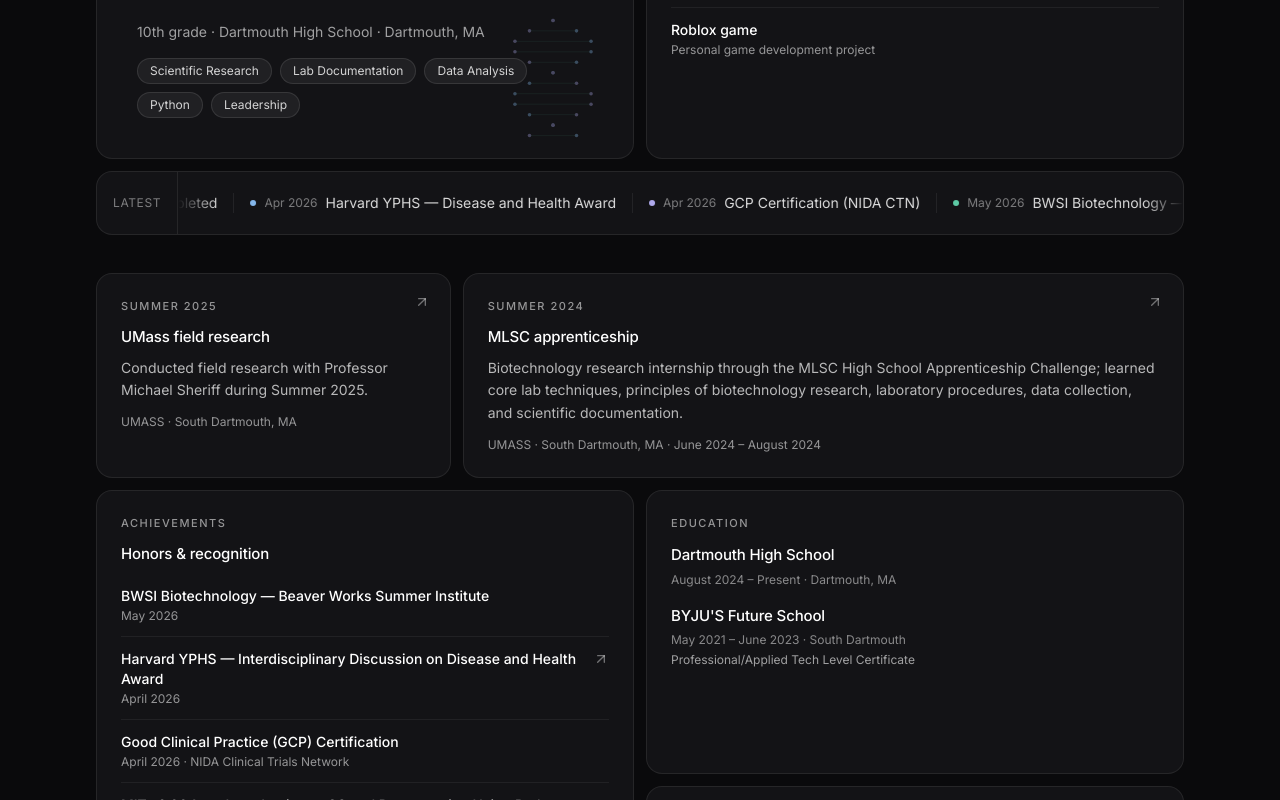
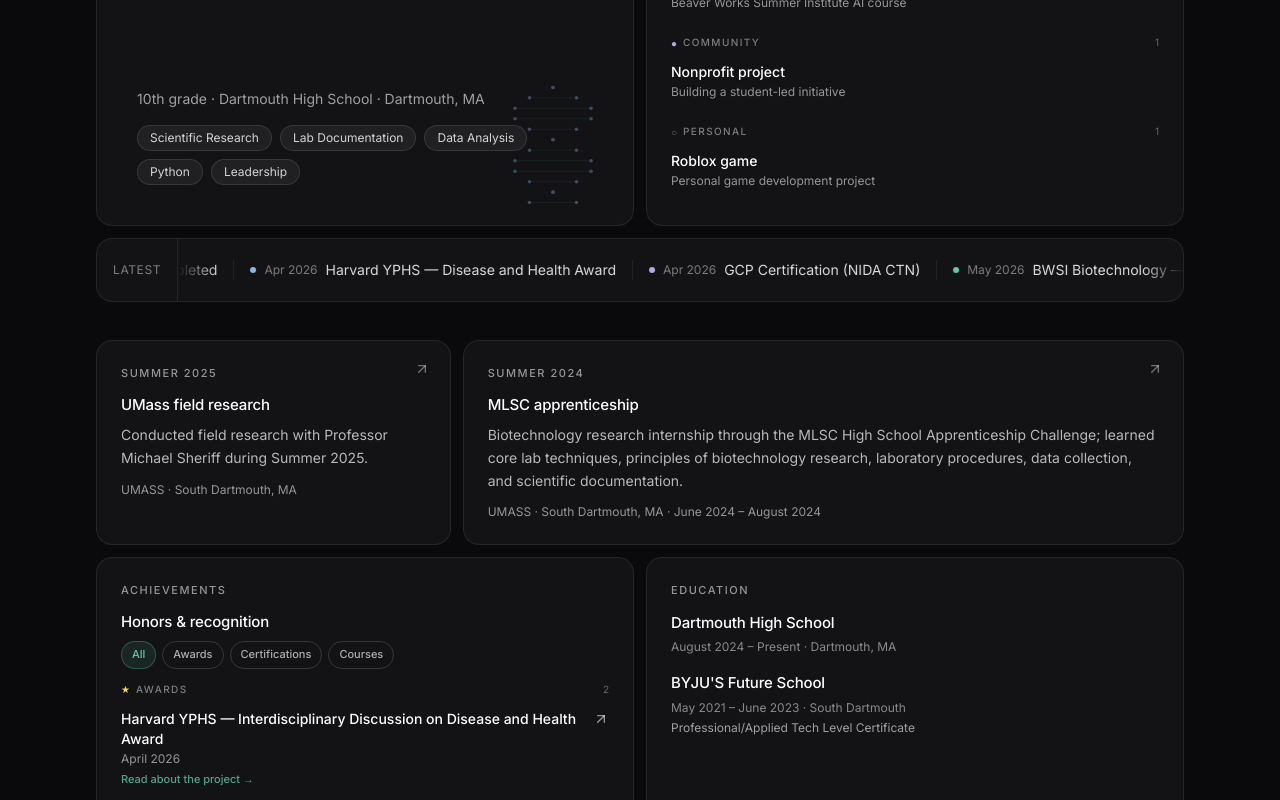
Before and after one commit to binary-code-978/Adam-portfolio, a Next.js app: page / in a window 1280 px wide. Shown: the part 360-1160 px from the top of the page. Built offline with nearby package versions, Linux system fonts and the light colour scheme.

Commit message:
feat(phase 3): wire SectionedList into currently-working-on and achievements cards

```diff
--- a/app/components/cards/AchievementsCard.tsx
+++ b/app/components/cards/AchievementsCard.tsx
@@ -1,7 +1,10 @@
-import Link from "next/link";
-import { ArrowUpRight } from "lucide-react";
 import { Card } from "../Card";
-import { achievements } from "@/lib/resume";
+import { achievements, type AchievementCategory } from "@/lib/resume";
+import {
+  SectionedList,
+  type SectionedListGroup,
+  type SectionedListItem,
+} from "../SectionedList";
 
 interface AchievementsCardProps {
   className?: string;
@@ -9,11 +12,50 @@
   id?: string;
 }
 
+const groups: SectionedListGroup<AchievementCategory>[] = [
+  { category: "award", label: "Awards", accentHex: "#FCD34D", icon: "★" },
+  {
+    category: "certification",
+    label: "Certifications",
+    accentHex: "#5DCAA5",
+    icon: "✓",
+  },
+  {
+    category: "course",
+    label: "Courses & Programs",
+    accentHex: "#85B7EB",
+    icon: "◐",
+  },
+];
+
+const filters: ReadonlyArray<{
+  value: AchievementCategory | "all";
+  label: string;
+}> = [
+  { value: "all", label: "All" },
+  { value: "award", label: "Awards" },
+  { value: "certification", label: "Certifications" },
+  { value: "course", label: "Courses" },
+];
+
 export function AchievementsCard({
   className = "",
   index = 0,
   id,
 }: AchievementsCardProps) {
+  const items: SectionedListItem<AchievementCategory>[] = achievements.map(
+    (achievement) => ({
+      id: achievement.title,
+      title: achievement.title,
+      detail: `${achievement.date}${
+        achievement.issuer ? ` · ${achievement.issuer}` : ""
+      }`,
+      category: achievement.category,
+      href: achievement.href,
+      ctaLabel: achievement.href ? "Read about the project →" : undefined,
+    })
+  );
+
   return (
     <Card
       id={id}
@@ -22,46 +64,12 @@
       className={className}
       index={index}
     >
-      <ul className="flex flex-col">
-        {achievements.map((item, i) => {
-          const dividerClass = i > 0 ? "border-t border-white/[0.06]" : "";
-          const meta = (
-            <div className="mt-0.5 text-xs text-white/55">
-              {item.date}
-              {item.issuer ? ` · ${item.issuer}` : ""}
-            </div>
-          );
-
-          if (item.href) {
-            return (
-              <li key={item.title} className={dividerClass}>
-                <Link
-                  href={item.href}
-                  className="group flex cursor-pointer items-start justify-between gap-3 -mx-2 rounded-lg px-2 py-3 transition-colors duration-200 hover:bg-white/[0.03] focus-visible:outline-none focus-visible:ring-2 focus-visible:ring-emerald-400/50"
-                >
-                  <div className="min-w-0">
-                    <div className="text-sm font-medium text-white">
-                      {item.title}
-                    </div>
-                    {meta}
-                  </div>
-                  <ArrowUpRight
-                    className="mt-0.5 h-4 w-4 shrink-0 text-white/40 transition-all duration-200 group-hover:text-white/80 group-hover:scale-110 group-hover:translate-x-0.5 group-hover:-translate-y-0.5"
-                    aria-hidden="true"
-                  />
-                </Link>
-              </li>
-            );
-          }
-
-          return (
-            <li key={item.title} className={"py-3 " + dividerClass}>
-              <div className="text-sm font-medium text-white">{item.title}</div>
-              {meta}
-            </li>
-          );
-        })}
-      </ul>
+      <SectionedList
+        items={items}
+        groups={groups}
+        filters={filters}
+        defaultFilter="all"
+      />
     </Card>
   );
 }
--- a/app/components/cards/CurrentlyWorkingOnCard.tsx
+++ b/app/components/cards/CurrentlyWorkingOnCard.tsx
@@ -1,12 +1,20 @@
 "use client";
 
 import { motion } from "framer-motion";
-import { currentlyWorkingOn, type CurrentProject } from "@/lib/resume";
+import {
+  currentlyWorkingOn,
+  type CurrentProject,
+  type CurrentProjectCategory,
+} from "@/lib/resume";
+import {
+  SectionedList,
+  type SectionedListGroup,
+  type SectionedListItem,
+} from "../SectionedList";
 
 interface CurrentlyWorkingOnCardProps {
   className?: string;
   index?: number;
-  maxItems?: number;
 }
 
 function StatusPill({ status }: { status: CurrentProject["status"] }) {
@@ -27,15 +35,43 @@
   );
 }
 
+const groups: SectionedListGroup<CurrentProjectCategory>[] = [
+  { category: "research", label: "Research", accentHex: "#85B7EB", icon: "◆" },
+  { category: "program", label: "Programs", accentHex: "#5DCAA5", icon: "▲" },
+  { category: "community", label: "Community", accentHex: "#AFA9EC", icon: "●" },
+  {
+    category: "personal",
+    label: "Personal",
+    accentHex: "rgba(255,255,255,0.40)",
+    icon: "○",
+  },
+];
+
+const filters: ReadonlyArray<{
+  value: CurrentProjectCategory | "all";
+  label: string;
+}> = [
+  { value: "all", label: "All" },
+  { value: "research", label: "Research" },
+  { value: "program", label: "Programs" },
+  { value: "personal", label: "Personal" },
+];
+
 export function CurrentlyWorkingOnCard({
   className = "",
   index = 0,
-  maxItems,
 }: CurrentlyWorkingOnCardProps) {
-  const items =
-    typeof maxItems === "number"
-      ? currentlyWorkingOn.slice(0, maxItems)
-      : currentlyWorkingOn;
+  const items: SectionedListItem<CurrentProjectCategory>[] =
+    currentlyWorkingOn.map((project) => ({
+      id: project.title,
+      title: project.title,
+      detail: project.detail,
+      category: project.category,
+      rightSlot:
+        project.status !== "active" ? (
+          <StatusPill status={project.status} />
+        ) : undefined,
+    }));
 
   return (
     <motion.div
@@ -61,27 +97,12 @@
         </span>
       </div>
 
-      <ul className="flex flex-col">
-        {items.map((item, i) => (
-          <li
-            key={item.title}
-            className={
-              "flex items-start justify-between gap-3 py-3 " +
-              (i > 0 ? "border-t border-white/[0.06]" : "")
-            }
-          >
-            <div className="min-w-0">
-              <div className="text-sm font-medium text-white">
-                {item.title}
-              </div>
-              <div className="mt-0.5 text-xs text-white/55">{item.detail}</div>
-            </div>
-            <div className="shrink-0 pt-0.5">
-              <StatusPill status={item.status} />
-            </div>
-          </li>
-        ))}
-      </ul>
+      <SectionedList
+        items={items}
+        groups={groups}
+        filters={filters}
+        defaultFilter="all"
+      />
     </motion.div>
   );
 }
```
